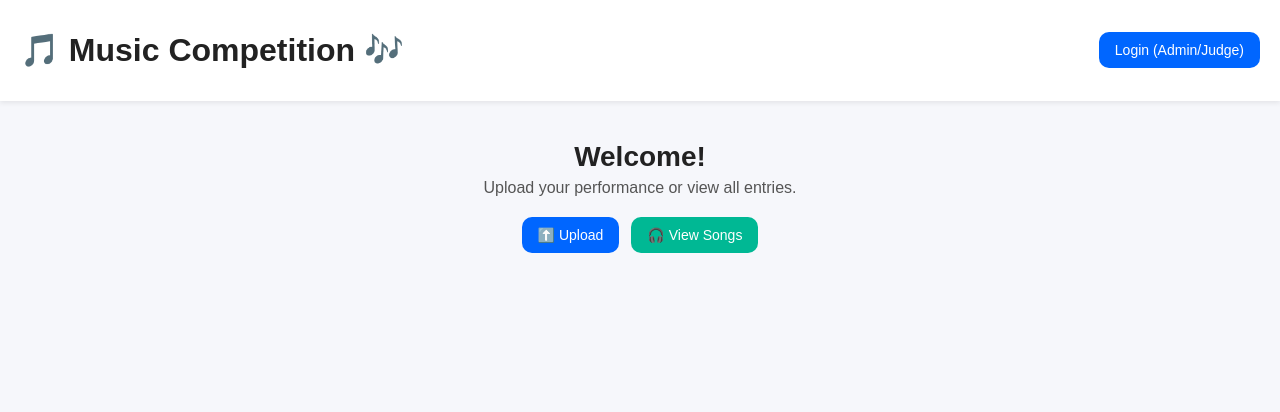
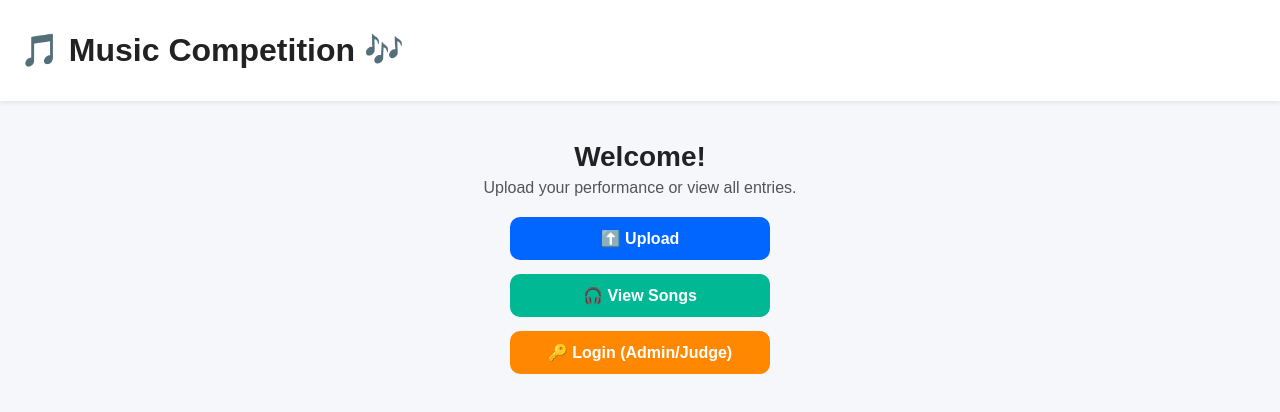
Before and after one commit to surabhitist/music_competition_august_2025, a plain HTML site: page index.html in a window 1280 px wide. Drawn offline with Linux system fonts and the light colour scheme.

Commit message:
modification 1

```diff
--- a/index.html
+++ b/index.html
@@ -9,20 +9,20 @@
   <body>
     <div class="topbar">
       <h1>🎵 Music Competition 🎶</h1>
-      <div id="authButtons">
-        <a href="login.html" id="loginBtn" class="hidden"
-          >Login (Admin/Judge)</a
-        >
-        <button id="logoutBtn" class="hidden">Logout</button>
-      </div>
+      <!-- Removed top login button -->
     </div>
 
     <div class="hero">
       <h2>Welcome!</h2>
       <p>Upload your performance or view all entries.</p>
-      <div class="cta">
-        <a class="btn" href="upload.html" id="uploadLink">⬆️ Upload</a>
-        <a class="btn secondary" href="view.html">🎧 View Songs</a>
+      <div class="cta vertical">
+        <a class="btn upload full" href="upload.html" id="uploadLink"
+          >⬆️ Upload</a
+        >
+        <a class="btn view full" href="view.html">🎧 View Songs</a>
+        <a class="btn login full" href="login.html" id="loginBtnHome"
+          >🔑 Login (Admin/Judge)</a
+        >
       </div>
     </div>
 
--- a/script.js
+++ b/script.js
@@ -91,35 +91,34 @@ const role = localStorage.getItem("role") || "public";
 
 /*********************** COMMON UI: AUTH + HIDE UPLOAD *************/
 (function setupAuth() {
-  const loginBtn = document.getElementById("loginBtn");
   const logoutBtn = document.getElementById("logoutBtn");
+  const logoutArea = document.getElementById("logoutArea");
 
+  // Show logout only for admin/judges
   if (
     logoutBtn &&
     (role === "admin" || role === "judge1" || role === "judge2")
   ) {
-    logoutBtn.classList.remove("hidden");
+    if (logoutArea) logoutArea.classList.remove("hidden");
     logoutBtn.onclick = () => {
       localStorage.removeItem("role");
       alert("Logged out successfully!");
       window.location.href = "index.html";
     };
-  } else if (loginBtn) {
-    loginBtn.classList.remove("hidden");
   }
 
-  // Hide Upload buttons for admin & judges
+  // 🔴 Hide Upload buttons for Admin and Judges
   if (role === "admin" || role === "judge1" || role === "judge2") {
     const up1 = document.getElementById("uploadLink");
     const up2 = document.getElementById("uploadLinkView");
     if (up1) up1.style.display = "none";
     if (up2) up2.style.display = "none";
+
+    // If they try direct access to upload.html, redirect to view.html
+    if (location.pathname.endsWith("upload.html")) {
+      window.location.replace("view.html");
+    }
   }
-
-  // Optional: auto-redirect judges landing on home
-  // if ((role === "judge1" || role === "judge2") && location.pathname.endsWith("index.html")) {
-  //   location.replace("view.html");
-  // }
 })();
 
 /*********************** UPLOAD PAGE *************************/
--- a/style.css
+++ b/style.css
@@ -293,3 +293,56 @@ form.card input[type="password"] {
     grid-template-columns: 1fr;
   }
 }
+
+/* Vertical button stack on home page */
+.cta.vertical {
+  display: flex;
+  flex-direction: column;
+  gap: 14px;
+  align-items: center;
+  max-width: 260px;
+  margin: 0 auto;
+}
+
+/* Force same width */
+.btn.full {
+  display: block;
+  width: 100%;
+  text-align: center;
+  padding: 12px 0;
+  font-size: 16px;
+  font-weight: bold;
+}
+
+/* Button colours */
+.btn.upload {
+  background: #0066ff;
+}
+.btn.upload:hover {
+  background: #004fd4;
+}
+
+.btn.view {
+  background: #00b894;
+}
+.btn.view:hover {
+  background: #009774;
+}
+
+.btn.login {
+  background: #ff8800;
+}
+.btn.login:hover {
+  background: #e07000;
+}
+
+.logout-area {
+  text-align: right;
+  padding: 10px 20px;
+}
+.btn.logout {
+  background: #ff4757;
+}
+.btn.logout:hover {
+  background: #e84118;
+}
```
Also changed, not shown: contestant.html (+3 -6 lines), upload.html (+3 -6 lines), view.html (+3 -6 lines).
